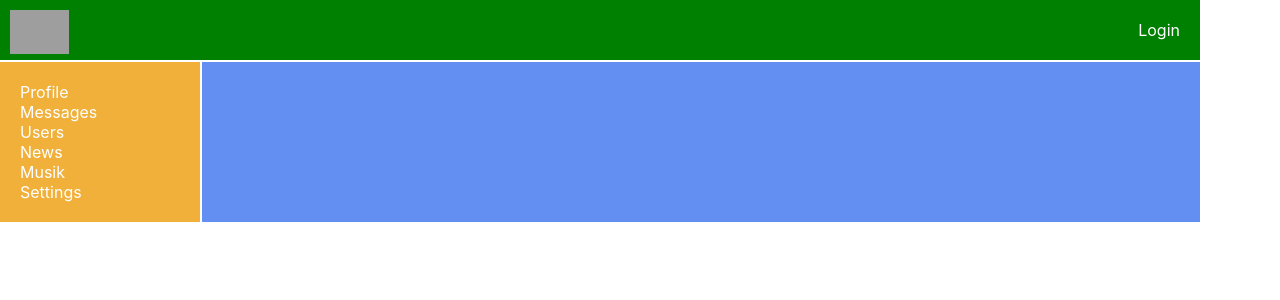
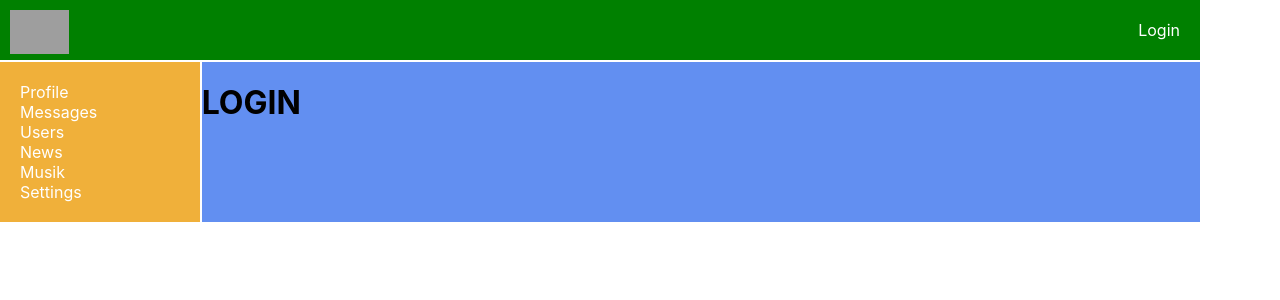
Before and after one commit to Vvladim1/soialNet, a React (Create React App) app: page /login in a window 1280 px wide. Shown: the top 300 px of the page. Built offline with nearby package versions, Linux system fonts and the light colour scheme; no server answers; grey boxes are pictures that could not be loaded.

Commit message:
68 - React JS - Redirect

```diff
--- a/src/App.js
+++ b/src/App.js
@@ -10,6 +10,7 @@
 import Settings from "./components/settings/settings";
 import UsersContainer from "./components/users/usersContainer";
 import HeaderContainer from "./components/header/headerContainer";
+import Login from './components/login/login'
 
 const App = props => {
   // debugger;
@@ -28,12 +29,9 @@
               <ProfileContainer />
             )}
           />
-          <Route
-            path="/user"
-            render={() => (
-              <UsersContainer/>
-            )}
-          />
+          <Route path="/user" render={() => ( <UsersContainer/> )}/>
+          <Route path="/login" render={() => ( <Login/> )}/>
+
           <Route path="/news" component={News} />
           <Route path="/musik" component={Musik} />
           <Route path="/settings" component={Settings} />
--- a/src/components/Dialogs/Dialogs.jsx
+++ b/src/components/Dialogs/Dialogs.jsx
@@ -2,9 +2,10 @@
 import s from "./dialogs.module.css";
 import DialogItem from "./dialog/dialogItem";
 import Message from "./mesage/message";
-
+import { Redirect } from "react-router-dom";
 
 const Dialogs = props => {
+  debugger;
 
   let dialogsElement = props.state.dialogs.map(data => (
     <DialogItem name={data.name} id={data.id} key={data.id} />
@@ -22,6 +23,8 @@
     let body = e.target.value;
     props.onNewMessageChange(body);
   };
+
+  if(!props.isAuth) return <Redirect to={'/login'} />
 
   return (
     <div className={s.dialogs}>
--- a/src/components/Dialogs/DialogsContainer.jsx
+++ b/src/components/Dialogs/DialogsContainer.jsx
@@ -7,7 +7,8 @@
 
 let mapStateToProps = (state) => {
   return {
-    state: state.dialogsPage
+    state: state.dialogsPage,
+    isAuth: state.auth.isAuth
   }
 }
 let mapDispatchToProps = (dispatch) => {
--- a/src/components/content/profile/Profile.jsx
+++ b/src/components/content/profile/Profile.jsx
@@ -1,6 +1,7 @@
 import React from "react";
 import s from "./profile.module.css";
 import Preloader from "../../common/preload/preload";
+
 
 const Profile = props => {
   if (!props.profile) {
@@ -26,6 +27,7 @@
       />
     );
   }
+
   return (
     <div>
       <img
--- a/src/components/content/profileContainer.jsx
+++ b/src/components/content/profileContainer.jsx
@@ -2,7 +2,8 @@
 import Content from "./Content";
 import { connect } from "react-redux";
 import { getUserProfileThunk} from '../redux/profile-reducer'
-import { withRouter } from "react-router-dom";
+import { withRouter, Redirect } from "react-router-dom";
+
 
 
 class ProfileContainer extends React.Component {
@@ -12,6 +13,8 @@
     this.props.getUserProfileThunk(userId);
   }
   render() {
+    if(!this.props.isAuth) return <Redirect to={'/login'} />
+
     return (
       <div>
         <Content {...this.props} profile={this.props.profile} />
@@ -21,7 +24,8 @@
 }
 
 let mapStateToProps = (state) => ({
-  profile: state.profilePage.profile
+  profile: state.profilePage.profile,
+  isAuth: state.auth.isAuth
 });
 
 let WithUrlDataContainerComponent = withRouter(ProfileContainer)
--- /dev/null
+++ b/src/components/login/login.jsx
@@ -0,0 +1,7 @@
+import React from 'react';
+
+const Login = (props) => {
+    return <h1>LOGIN</h1>
+}
+
+export default Login;
```
